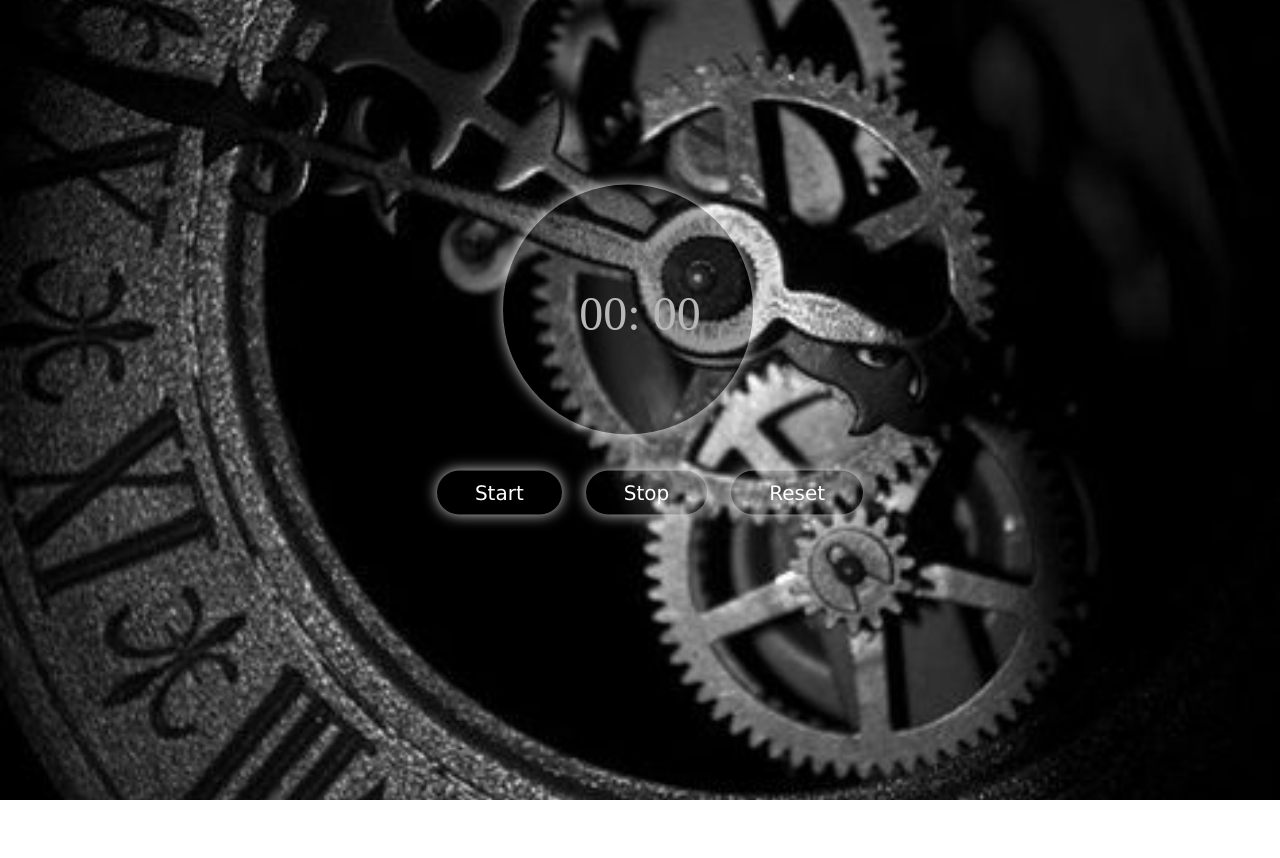
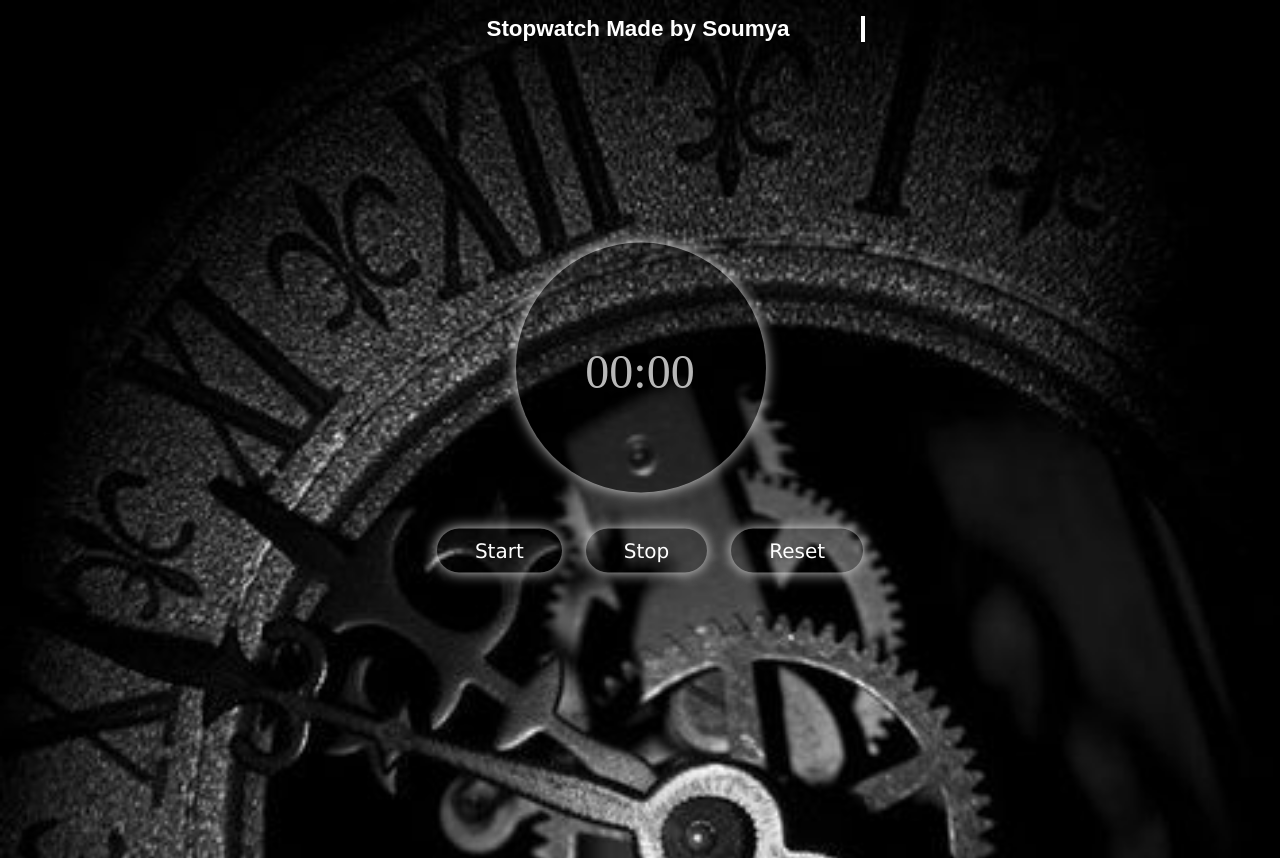
Before and after one commit to Soumys56/Stopwatch-Frontend, a plain HTML site: page index.html in a window 1280 px wide. Before the commit the page ends 800 px from the top, so only its background shows below. Drawn offline with Linux system fonts and the light colour scheme.

Commit message:
Update index.html

```diff
--- a/index.html
+++ b/index.html
@@ -7,16 +7,31 @@
     <meta name="viewport" content="width=device-width, initial-scale=1.0">
     <title>Stop Watch</title>
     <link rel="stylesheet" href="style.css">
+    <link rel="stylesheet" href="responsive.css">
 </head>
 
 <body>
+
+    <!-- header part -->
+    <header>
+        <div class="wrapper four">
+            <div class="type">
+                <h3 class="typing">Stopwatch Made by Soumya</h3>
+            </div>
+        </div>
+
+    </header>
 <!-- this a container of the clock -->
     <div class="container">
 
         <div class="wrpper">
+            <!-- this div contain the time span  div -->
             <div class="timer-para">
-                <span id="sec">00</span>: <span id="tens">00</span>
+                <span id="sec">00</span>:<span id="tens">00</span>
             </div>
+            <!-- this is the all button div
+
+            -->
             <div>
                 <button id="start_button">start</button>
                 <button id="stop_button">stop</button>
```
